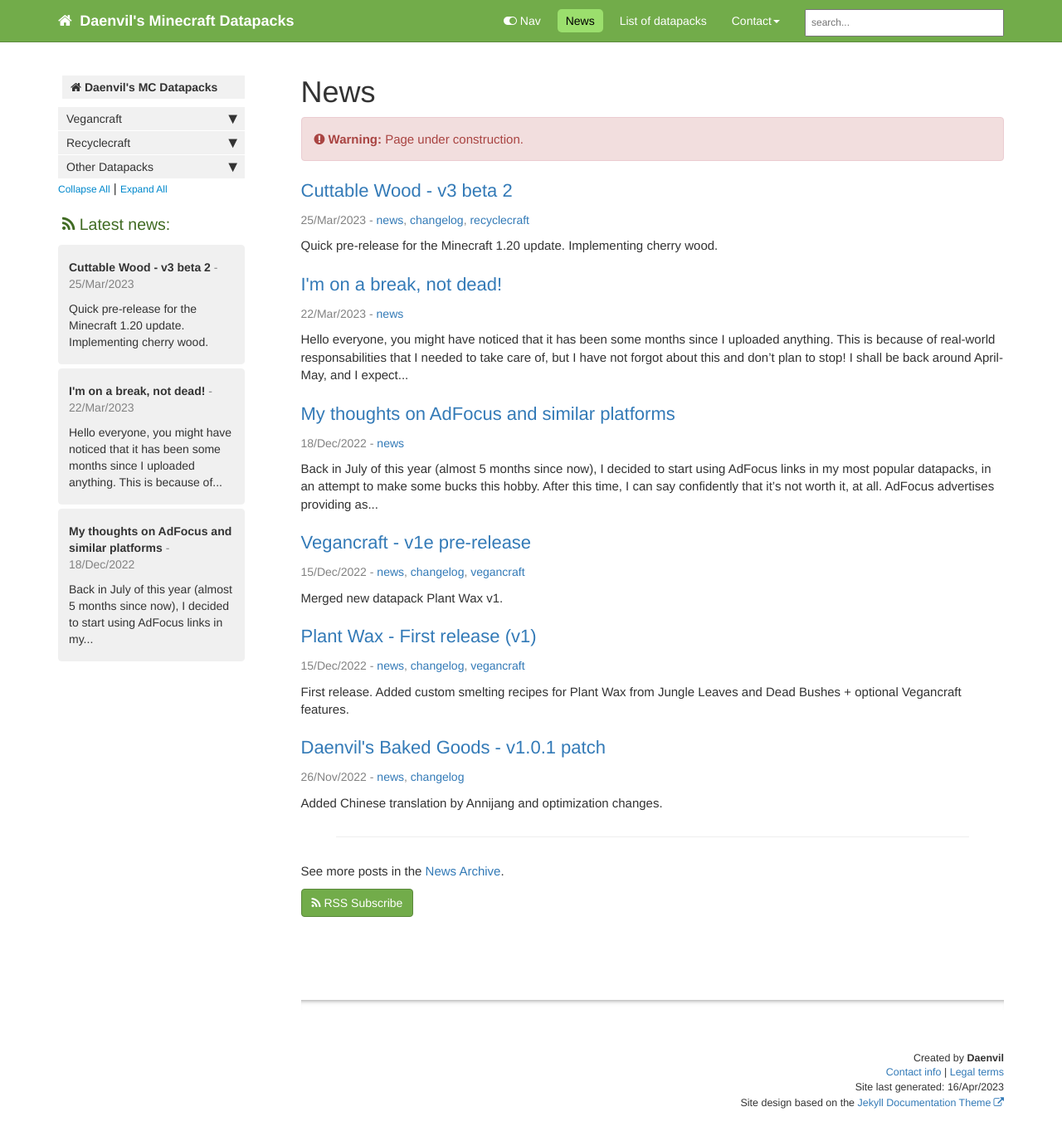
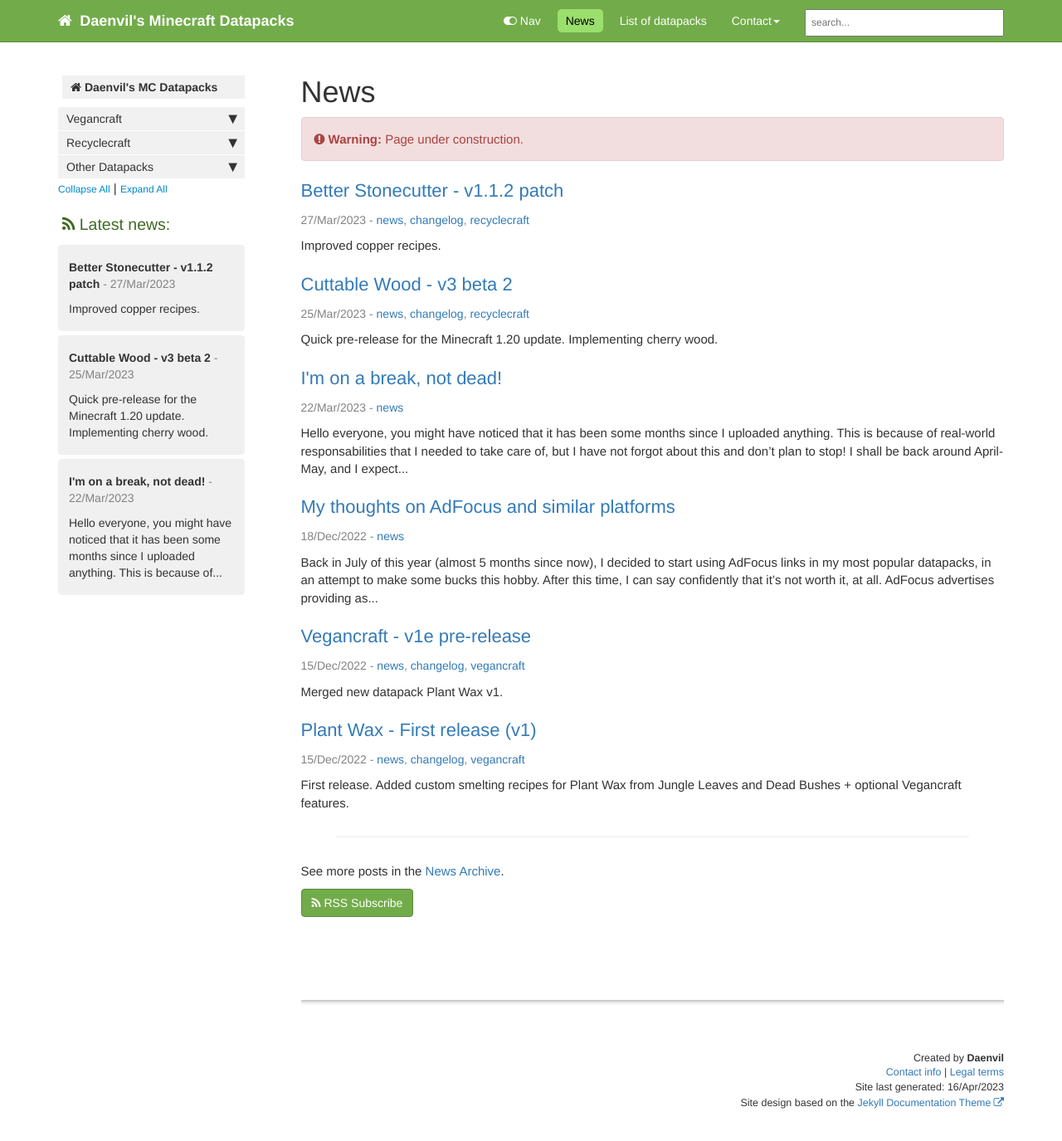
Before and after one commit to daenvil/MCDatapacks, a Jekyll site: the page built from pages/news/news.html, in a window 1280 px wide and 1389 px high. Shown: the top 1375 px of the window at 83% size. Built offline with Jekyll 4.4.1, drawn with Linux system fonts in a browser that asks for light colours; comment, search, counter and statistics services are not loaded.

Commit message:
better stonecutter v1.1.2

```diff
--- /dev/null
+++ b/_posts/2023-03-27-better_stonecutter_v1.1.2.md
@@ -0,0 +1,11 @@
+---
+title:  "Better Stonecutter - v1.1.2 patch"
+published: true
+permalink: better_stonecutter_v1.1.2.html
+summary: "Improved copper recipes."
+tags: [news,changelog,recyclecraft]
+datapack: better_stonecutter
+changelog: v1.1.2
+---
+
+Just a small patch that fixes copper block -> copper stairs recipes. Now these yield 5 stairs (vs. the 4 of the vanilla recipes), which makes more sense. The vanilla recipes are now being disabled with the `"filter"` option of `pack.mcmeta`, which should be safer.
--- a/pages/recyclecraft/better_stonecutter.md
+++ b/pages/recyclecraft/better_stonecutter.md
@@ -4,12 +4,12 @@ keywords: minecraft, datapack
 tags: [datapack, recyclecraft, standalone, QoL, crafting]
 sidebar: home_sidebar
 toc: true
-last_updated: 15/Dec/2022
+last_updated: 27/Mar/2023
 permalink: better_stonecutter.html
 published: true
 pmc: https://www.planetminecraft.com/data-pack/better-stonecutter-5432526/
 first_release: ["05","Jan","2022"]
-last_release: ["17","Aug","2022"]
+last_release: ["27","Mar","2023"]
 logo: recyclecraft/better_stonecutter/pack.png
 intro: "A datapack that adds more recipes to the stonecutter, allowing you to change more easily between block variants and waste less resources."
 abstract: "Adds more recipes to the stonecutter, allowing you to change more easily between block variants and waste less resources."
@@ -33,9 +33,9 @@ Choose the option compatible with your Minecraft version:
 <div class="tab-content">
     <div role="tabpanel" class="tab-pane active" id="current">
         <p>
-            {% include dp_badges.html supports="1.19%2B" tested="1.19.2" %}
+            {% include dp_badges.html supports="1.19%2B" tested="1.19.4, snapshot 23w12a" %}
             <br/>
-            {% include dp_download.html version="v1.1.1" mirror-url="http://adfoc.us/76840385065016" mirror-platform="AdFocus" %}
+            {% include dp_download.html version="v1.1.2" pmc-url="https://www.planetminecraft.com/data-pack/better-stonecutter-5432526/download/file/16628279/" dropbox-url="https://www.dropbox.com/s/llacu0cs85nwtkh/better_stonecutter_v1.1.2.zip?dl=1" %}
         </p>
     </div>
     <div role="tabpanel" class="tab-pane" id="legacy">
@@ -71,7 +71,7 @@ Products of stonecutting are given recipes so they can be cut again into smaller
     - Prismarine &#x21D2; prismarine shards
     - Amethyst blocks or clusters &#x21D2; amethyst shards
 
-{% include comments/important.html content='Some of these recipes alter the vanilla balance by adding new ways to obtain certain items (for example, sand from sandstone or amethyst shards from blocks). I added them because I thought it made sense, but if you don\'t like it, it\'s possible to remove these recipes by simply going into the datapack\'s <code>data/dnv.recyclecraft/recipes/stonecutter/</code> folder and removing the recipes that you don\'t want (they are organized in subfolders, so it is easy to identify them and bulk-remove them.' %}
+{% include comments/important.html content='Some of these recipes alter the vanilla balance by adding new ways to obtain certain items (for example, sand from sandstone or amethyst shards from blocks). I added them because I thought it made sense, but if you don\'t like it, it\'s possible to remove these recipes by simply going into the datapack\'s <code>data/dnv.recyclecraft/recipes/stonecutter/</code> folder and removing the recipes that you don\'t want (they are organized in subfolders, so it is easy to identify them and bulk-remove them).' %}
 
 - You can switch between stone types (and their products) more easily:
     - Stone can be cut into: smooth stone, stone bricks, cobblestone
```
Also changed, not shown: other parts of pages/recyclecraft/better_stonecutter.md (+1 -1 lines), _includes/changelogs/better_stonecutter/v1.1.2.md (added, +2 -0 lines).
